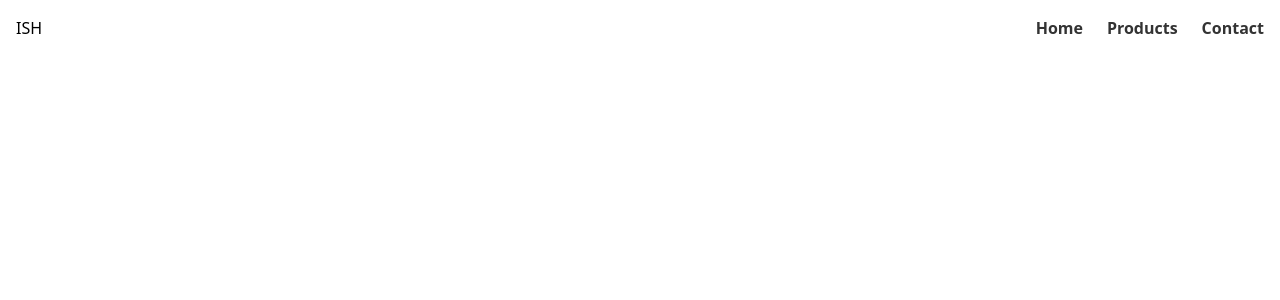
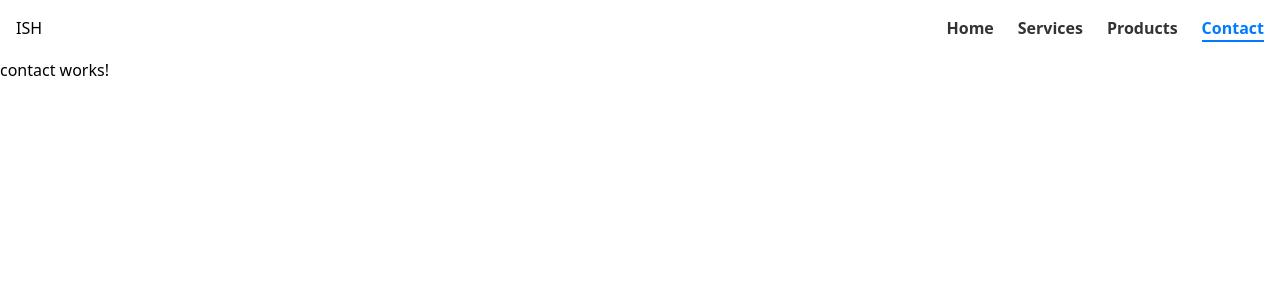
Before and after one commit to gpalomino91/ish-fullstack, an Angular app in the folder frontend/ish-web/: page /contact in a window 1280 px wide. Before the commit this address led to /. Shown: the top 300 px of the page. Built offline with nearby package versions, Linux system fonts and the light colour scheme.

Commit message:
Add Contact and Services pages, improve header navigation

```diff
--- a/frontend/ish-web/src/app/app.routes.ts
+++ b/frontend/ish-web/src/app/app.routes.ts
@@ -2,8 +2,12 @@ import { Routes } from '@angular/router';
 import { App } from './app';
 import { Home } from './pages/home/home';
 import { Products } from './pages/products/products';
+import { Contact } from './pages/contact/contact';
+import { Services } from './pages/services/services';
 
 export const routes: Routes = [
     { path: '', component : Home, },
-    { path: 'products', component: Products }
+    { path: 'products', component: Products },
+    { path: 'contact', component: Contact },
+    { path: 'services', component: Services }
 ];
--- a/frontend/ish-web/src/app/components/header/header.html
+++ b/frontend/ish-web/src/app/components/header/header.html
@@ -1,8 +1,9 @@
 <header>
   <h1>ISH</h1>
   <nav class="nav-links">
-    <a routerLink="/">Home</a>
-    <a routerLink="/products">Products</a>
-    <a routerLink="/contact">Contact</a>
+    <a routerLink="/" routerLinkActive="active-link" [routerLinkActiveOptions]="{ exact: true }">Home</a>
+    <a routerLink="/services" routerLinkActive="active-link">Services</a>
+    <a routerLink="/products" routerLinkActive="active-link">Products</a>
+    <a routerLink="/contact" routerLinkActive="active-link">Contact</a>
   </nav>
 </header>
--- a/frontend/ish-web/src/app/components/header/header.scss
+++ b/frontend/ish-web/src/app/components/header/header.scss
@@ -22,3 +22,8 @@ header {
 .nav-links a:hover {
   color: #007bff;
 }
+
+.nav-links a.active-link {
+  color: #007bff;
+  border-bottom: 2px solid #007bff;
+}
--- a/frontend/ish-web/src/app/components/product-card/product-card.ts
+++ b/frontend/ish-web/src/app/components/product-card/product-card.ts
@@ -3,9 +3,10 @@ import { Product } from '../../models/product';
 
 @Component({
   selector: 'app-product-card',
+  standalone:true,
   imports: [],
   templateUrl: './product-card.html',
-  styleUrl: './product-card.scss'
+  styleUrls: ['./product-card.scss']
 })
 export class ProductCard {
   @Input() product!: Product;
--- /dev/null
+++ b/frontend/ish-web/src/app/pages/contact/contact.html
@@ -0,0 +1 @@
+<p>contact works!</p>
--- /dev/null
+++ b/frontend/ish-web/src/app/pages/services/services.html
@@ -0,0 +1 @@
+<p>services works!</p>
```
Also changed, not shown: frontend/ish-web/src/app/pages/contact/contact.ts (added, +12 -0 lines), frontend/ish-web/src/app/pages/services/services.ts (added, +12 -0 lines), frontend/ish-web/src/app/pages/contact/contact.scss (added), frontend/ish-web/src/app/pages/services/services.scss (added), 2 other files (tests, documents, lock files or other folders).
